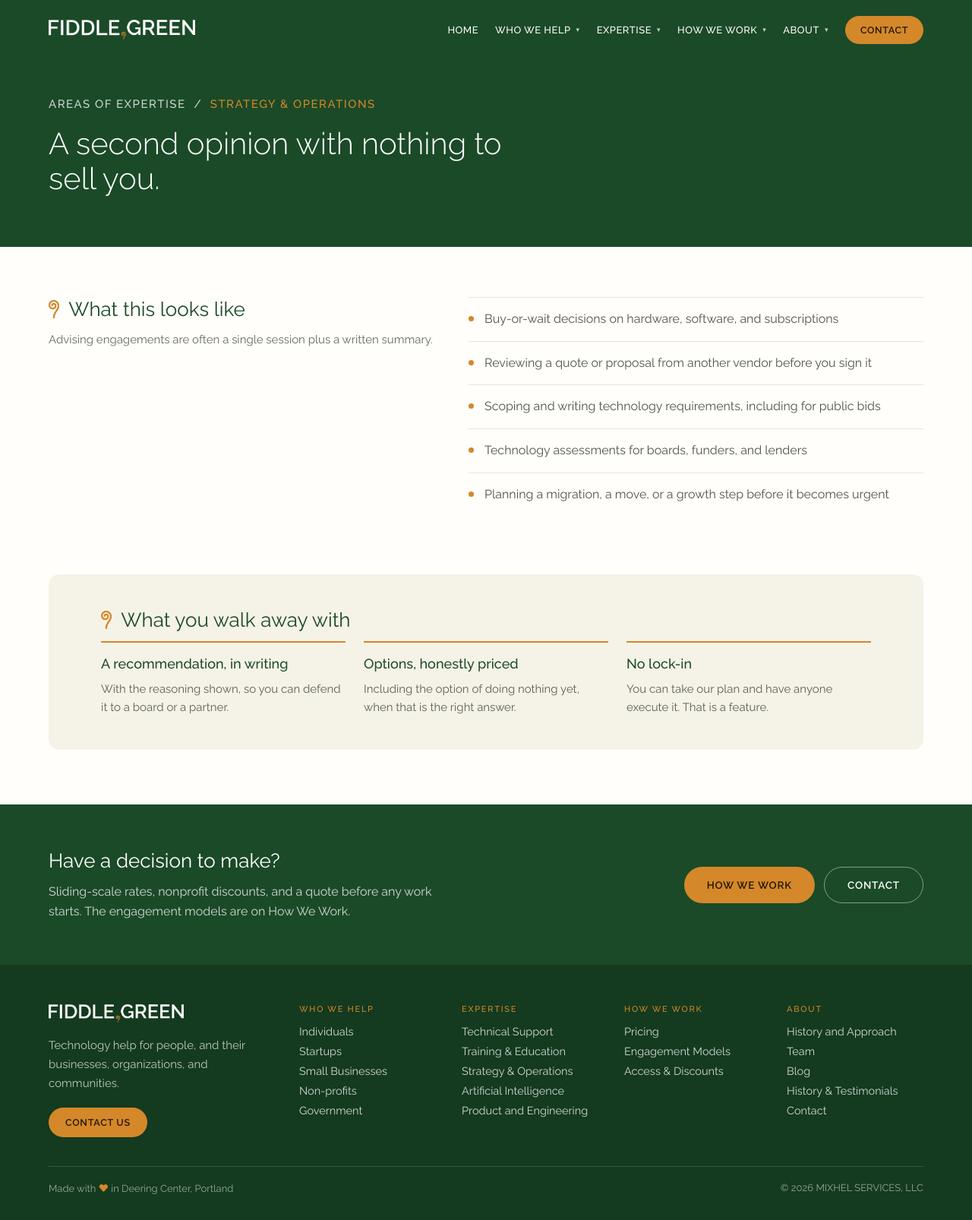
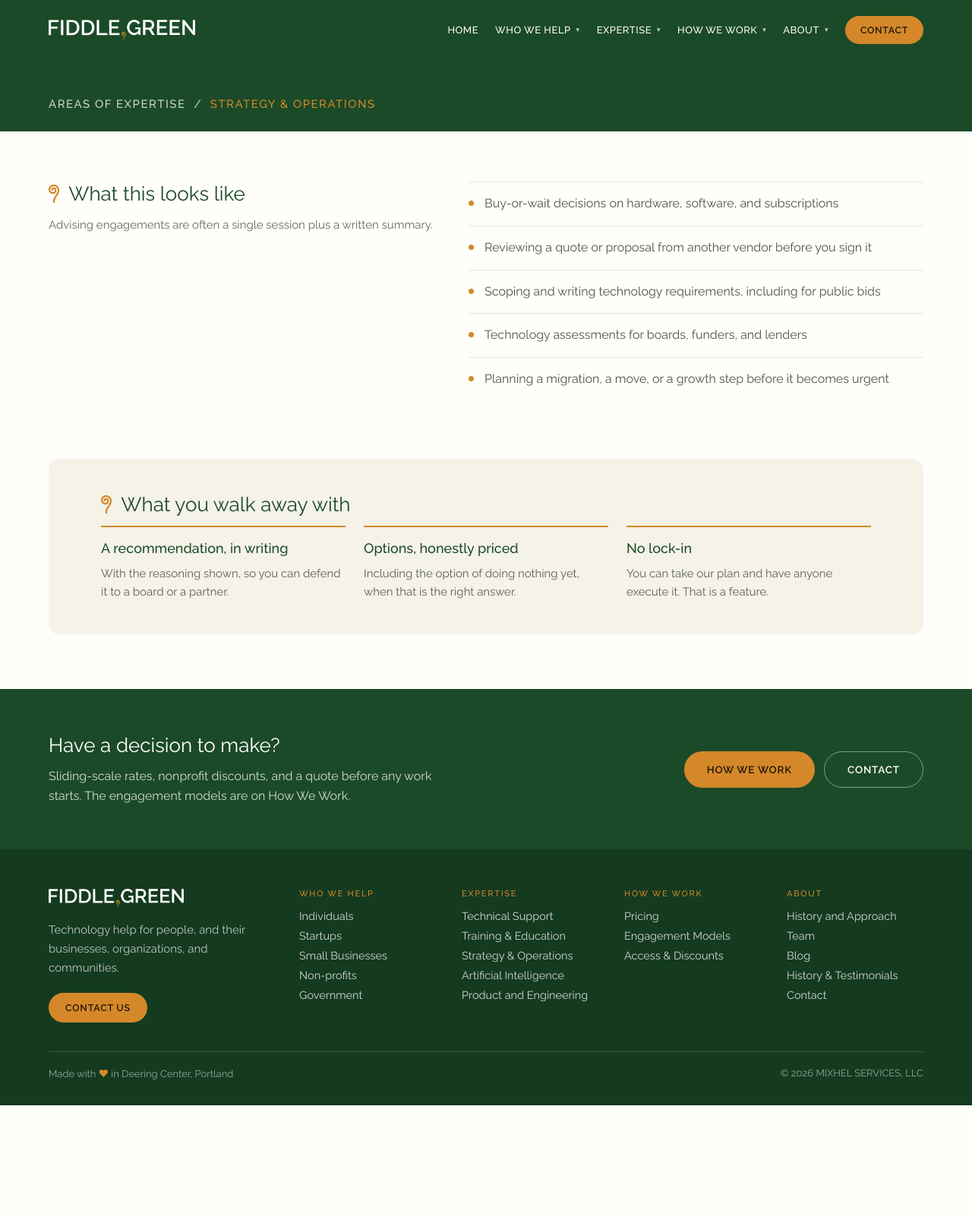
Before and after one commit to TREE-BUB/fiddle-green, a Jekyll site: the page built from expertise/advising.html, in a window 1280 px wide. Shown: the whole page at 76% size. Built offline with Jekyll 4.4.1, drawn with Linux system fonts in a browser that asks for light colours; after the commit the page ends 1455 px from its top, so only the background shows below that.

Commit message:
Drop the tagline from breadcrumb pages and tighten their hero
The green hero on the interior pages now carries the breadcrumb and nothing
else, ending just under it rather than holding space for a headline.

The h1 stays in the markup, visually hidden, carrying the page title: a page
with no h1 has no outline for a screen reader to move through and reads as
untitled in search results. The headline text remains in each page's front
matter, unused, so it can be put back without rewriting it.

Blog posts keep their visible h1 - there it is the article title, not a
tagline - and the home page, the hubs, Contact and Government keep theirs,
their heroes being built differently.

Rebuilds the committed site output.

Co-Authored-By: Claude Opus 5 <noreply@anthropic.com>
Claude-Session: https://claude.ai/code/session_01EP3o8bSGSN2qhwQRJRDynC

```diff
--- a/_layouts/page.html
+++ b/_layouts/page.html
@@ -1,7 +1,7 @@
 ---
 layout: default
 ---
-<section class="band band--hero">
+<section class="band band--hero band--hero-crumb">
   {%- if page.parent_url -%}
     <p class="breadcrumb">
       <a href="{{ page.parent_url | relative_url }}">{{ page.parent_title | escape_once }}</a>
@@ -9,7 +9,11 @@ layout: default
       <span class="breadcrumb__current">{{ page.headline_crumb | default: page.title | escape_once }}</span>
     </p>
   {%- endif -%}
-  <h1>{{ page.headline | escape_once }}</h1>
+  {%- comment -%}
+    The hero shows the breadcrumb only. The h1 stays for the document outline
+    and for search results, where a page with no h1 reads as untitled.
+  {%- endcomment -%}
+  <h1 class="visually-hidden">{{ page.title | escape_once }}</h1>
 </section>
 
 {{ content }}
--- a/assets/css/style.scss
+++ b/assets/css/style.scss
@@ -75,6 +75,19 @@ h1, h2, h3 { text-wrap: pretty; }
   outline: 2px solid var(--amber);
   outline-offset: 3px;
   border-radius: 3px;
+}
+
+.visually-hidden {
+  position: absolute;
+  width: 1px;
+  height: 1px;
+  margin: -1px;
+  padding: 0;
+  overflow: hidden;
+  clip: rect(0 0 0 0);
+  clip-path: inset(50%);
+  white-space: nowrap;
+  border: 0;
 }
 
 .skip-link {
@@ -124,6 +137,14 @@ h1, h2, h3 { text-wrap: pretty; }
 }
 
 .band--hero-hub { padding-top: 132px; }
+
+/* Breadcrumb-only hero: the green stops just under the crumb rather than
+   holding space for a headline that is no longer shown. */
+.band--hero-crumb {
+  padding-bottom: 26px;
+
+  .breadcrumb { margin-bottom: 0; }
+}
 
 /* Hub heroes sit on the page background rather than the forest block, so the
    colours that assumed a dark ground are restated: the heading, the
```
Also changed, not shown: 17 other files.
